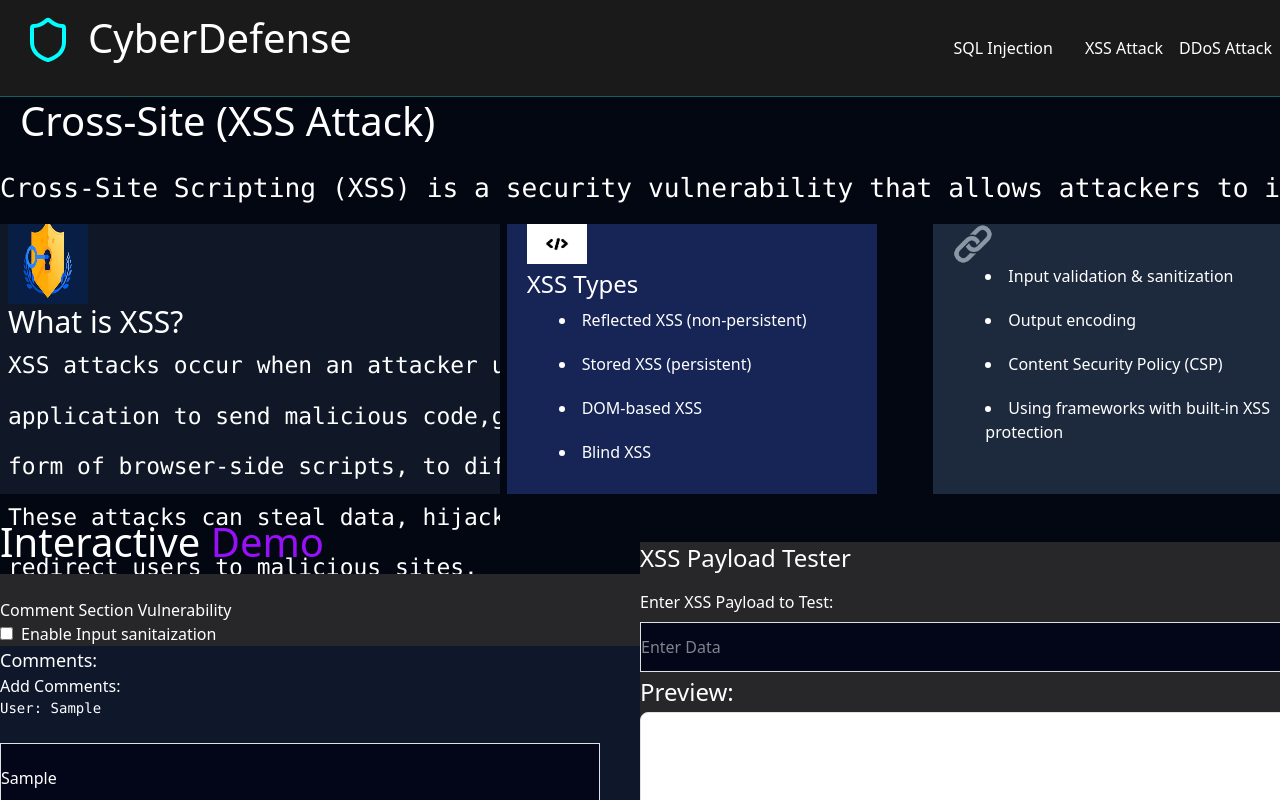
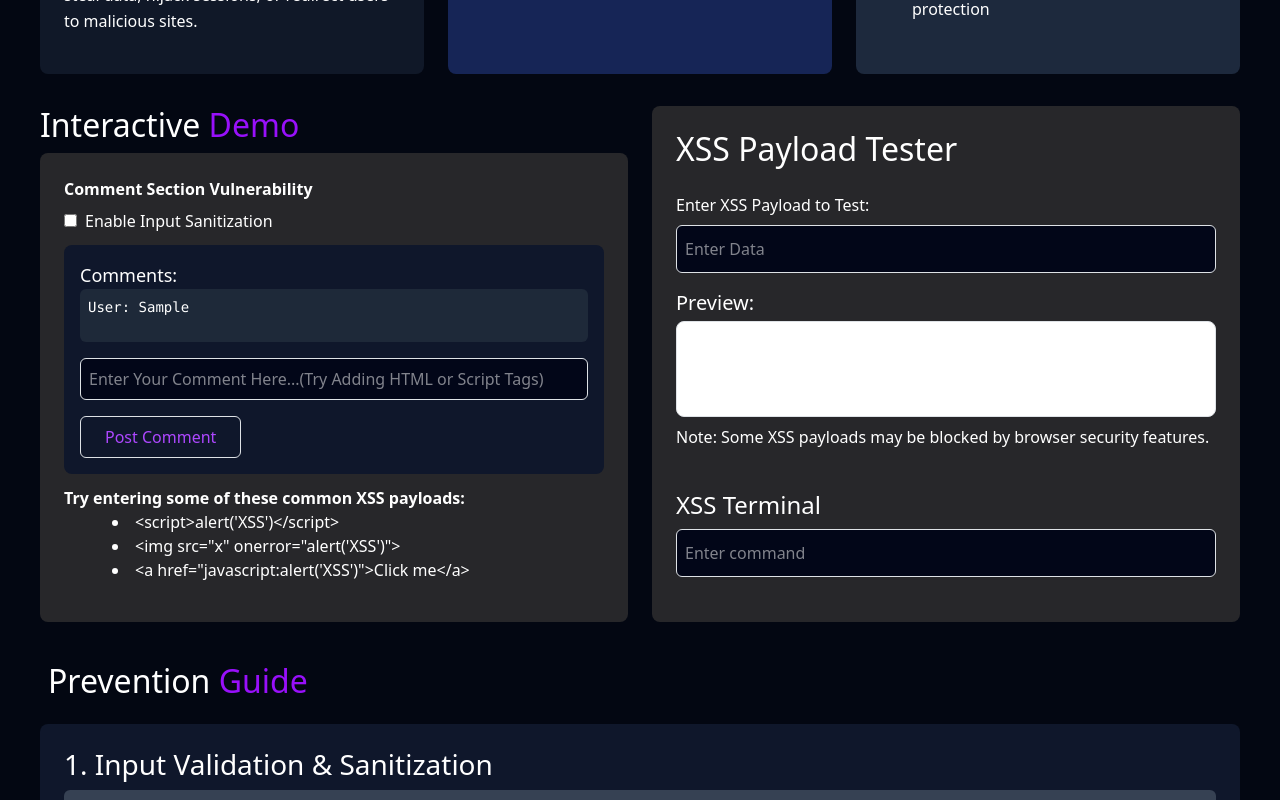
Before and after one commit to FaizanMirza123/Web-Engineering-Project, a React (Vite) app: page /xss in a window 1280 px wide. Both pictures are taken after typing "Sample" into the empty fields and a click on the button "Post Comment". Built offline with nearby package versions, Linux system fonts and the light colour scheme.

Commit message:
alignment set

```diff
--- a/src/Pages/XSSAttack.jsx
+++ b/src/Pages/XSSAttack.jsx
@@ -6,7 +6,7 @@ import preventimg from '../assets/preventimg.webp'
 const XSSAttack = (props) => {
   const [comments, setcomments] = useState([]);
   const [input, setinput] = useState("");
-  const [sanitize, setSanitize] = useState(false); // New state to track checkbox
+  const [sanitize, setSanitize] = useState(false);
 
   const sanitizeInput = (str) => {
     return str
@@ -21,31 +21,32 @@ const XSSAttack = (props) => {
     if (input.trim() !== '') {
       const safeInput = sanitize ? sanitizeInput(input) : input;
       setcomments([...comments, safeInput]);
+      setinput('');
     }
   };
 
   return (
-    <div className="bg-gray-950 text-white text-3xl   min-h-screen overflow-x-hidden">
-      <h1 className="pl-5">Cross-Site <span className='text-purple-600 '>{props.type}</span>(XSS Attack)</h1>
-      <pre className='pt-3  text-base'>Cross-Site Scripting (XSS) is a security vulnerability that allows attackers to inject malicious scripts into web pages viewed by other users.</pre>
-      <div className='grid grid-cols-3  '>
+    <div className="bg-gray-950 text-white min-h-screen px-10 py-6 space-y-8">
+      <h1 className="text-4xl font-bold">
+        Cross-Site <span className="text-purple-600">{props.type}</span> (XSS Attack)
+      </h1>
+      <p className="text-lg">
+        Cross-Site Scripting (XSS) is a security vulnerability that allows attackers to inject malicious scripts into web pages viewed by other users.
+      </p>
 
-        <div className='flex-wrap bg-gray-900 w-[500px] h-[270px] pl-2  '>
-          <img className='w-20 h-20 ' src={xssimg} alt="Loading" />
-          <label >What is XSS?</label>
-          <pre className='text-base pt-2'>
-            <pre >XSS attacks occur when an attacker uses a web</pre>
-            <pre>application to send malicious code,generally in the</pre>
-            <pre>form of browser-side scripts, to different end users.</pre>
-            <pre>These attacks can steal data, hijack sessions, or</pre>
-            <pre>redirect users to malicious sites.</pre>
-          </pre>
+      <div className="grid grid-cols-1 md:grid-cols-3 gap-6">
+        <div className="bg-gray-900 p-4 rounded-lg">
+          <img className="w-20 h-20 mb-2" src={xssimg} alt="XSS Intro" />
+          <h2 className="text-xl font-semibold mb-2">What is XSS?</h2>
+          <p className="text-base leading-relaxed">
+            XSS attacks occur when an attacker uses a web application to send malicious code, generally in the form of browser-side scripts, to different end users. These attacks can steal data, hijack sessions, or redirect users to malicious sites.
+          </p>
         </div>
 
-        <div className='bg-blue-950 w-[370px] h-[270px] ml-20 pl-5'>
-          <img className='h-10 w-15 ' src={xsstype} alt="Loading" />
-          <label className='text-2xl ' >XSS Types</label>
-          <ul className='list-disc list-inside text-base space-y-5 pt-2 ' >
+        <div className="bg-blue-950 p-4 rounded-lg">
+          <img className="h-10 mb-2" src={xsstype} alt="XSS Types" />
+          <h2 className="text-xl font-semibold">XSS Types</h2>
+          <ul className="list-disc list-inside mt-2 space-y-2 text-base">
             <li>Reflected XSS (non-persistent)</li>
             <li>Stored XSS (persistent)</li>
             <li>DOM-based XSS</li>
@@ -53,9 +54,10 @@ const XSSAttack = (props) => {
           </ul>
         </div>
 
-        <div className='bg-slate-800 w-[400px] h-[270px] pl-5 ml-20 '>
-          <img className='h-10 w-10' src={preventimg} alt="Loading" />
-          <ul className='text-base list-disc list-inside space-y-5'>
+        <div className="bg-slate-800 p-4 rounded-lg">
+          <img className="h-10 w-10 mb-2" src={preventimg} alt="Prevention" />
+          <h2 className="text-xl font-semibold mb-2">Prevention Techniques</h2>
+          <ul className="list-disc list-inside text-base space-y-2">
             <li>Input validation & sanitization</li>
             <li>Output encoding</li>
             <li>Content Security Policy (CSP)</li>
@@ -64,103 +66,100 @@ const XSSAttack = (props) => {
         </div>
       </div>
 
-      <div className='grid grid-cols-2 '>
-        <div className='text-2xl mt-4'>
-          <h1>Interactive <span className='text-purple-600'>Demo</span></h1>
-          <div className='text-base pt-4 w-[700px] h-[390px] bg-zinc-800'>
-            <label >Comment Section Vulnerability</label>
-            <br />
-            <input className='ml-2' type="checkbox" onChange={(e) => setSanitize(e.target.checked)} />
-            <label className='ml-2' >Enable Input sanitaization</label>
-            <div className='bg-slate-900 '>
-              <label className='text-lg' >Comments:</label>
-              <br />
-              <label >Add Comments:</label>
-              <br />
-              <div className='max-h-10 overflow-scroll'>
-                {
-                  comments != null ?
-                    comments.map((comment, index) => {
-                      return (
-                        <div key={index}>
-                          <pre>User: {comment}</pre>
-                        </div>
-                      )
-                    }) : null
-                }
+      <div className="grid grid-cols-1 lg:grid-cols-2 gap-6">
+        <div>
+          <h2 className="text-2xl font-semibold">Interactive <span className="text-purple-600">Demo</span></h2>
+          <div className="bg-zinc-800 p-4 rounded-lg space-y-3 mt-2">
+            <div className="text-base">
+              <label className="font-semibold">Comment Section Vulnerability</label>
+              <div className="mt-2 flex items-center gap-2">
+                <input type="checkbox" onChange={(e) => setSanitize(e.target.checked)} />
+                <label>Enable Input Sanitization</label>
+              </div>
+            </div>
+
+            <div className="bg-slate-900 p-3 rounded-lg">
+              <label className="text-lg font-medium">Comments:</label>
+              <div className="max-h-40 overflow-y-auto bg-gray-800 p-2 rounded mb-2">
+                {comments.map((comment, index) => (
+                  <pre key={index}>User: {comment}</pre>
+                ))}
               </div>
               <input
-                className='bg-slate-950 w-[600px] h-[70px] border border-green-600 mt-2 '
+                className="w-full bg-slate-950 p-2 border border-green-600 rounded mt-2"
                 type="text"
-                placeholder='Enter Your Comment Here...(Try Adding HTML or Script Tags)'
+                placeholder="Enter Your Comment Here...(Try Adding HTML or Script Tags)"
                 value={input}
-                onChange={(event) => { setinput(event.target.value) }}
+                onChange={(e) => setinput(e.target.value)}
               />
-              <button className='text-purple-500 mt-7 border border-green-800 ' onClick={addcomment}>Post Comment</button>
+              <button className="mt-3 px-4 py-2 border border-green-800 text-purple-500 rounded" onClick={addcomment}>
+                Post Comment
+              </button>
             </div>
-            <label >Try entering some of these common XSS payloads:</label>
-            <ul>
-              <li>&lt;script&gt;alert('XSS')&lt;/script&gt;</li>
-              <li>&lt;img src="x" onerror="alert('XSS')"&gt;</li>
-              <li>&lt;a href="javascript:alert('XSS')"&gt;Click me&lt;/a&gt;</li>
-            </ul>
+
+            <div>
+              <label className="font-semibold">Try entering some of these common XSS payloads:</label>
+              <ul className="list-disc list-inside ml-4">
+                <li>&lt;script&gt;alert('XSS')&lt;/script&gt;</li>
+                <li>&lt;img src="x" onerror="alert('XSS')"&gt;</li>
+                <li>&lt;a href="javascript:alert('XSS')"&gt;Click me&lt;/a&gt;</li>
+              </ul>
+            </div>
           </div>
         </div>
 
-        <div className='text-base  bg-zinc-800 mt-12'>
-          <label className='text-2xl'  >XSS Payload Tester</label>
-          <br />
-          <label className='mt-3 block' >Enter XSS Payload to Test:</label>
-          <input className='w-[700px] h-[50px] bg-slate-950 border mt-2 border-green-600' type="text" placeholder='Enter Data' />
-          <label className='mt-1 text-2xl block' >Preview:</label>
-          <div className='w-[700px] h-[100px] mt-1 bg-white border rounded-lg'>
-          </div>
-          <label >Note: Some XSS payloads may be blocked by browser security features.</label>
-          <br />
-          <label className='text-2xl mt-2 block' >XSS Terminal</label>
-          <input className='bg-slate-950 w-[700px] h-[55px]' type="text" placeholder='Enter command' />
+        <div className="bg-zinc-800 p-4 rounded-lg">
+          <h2 className="text-2xl font-semibold">XSS Payload Tester</h2>
+          <label className="block mt-3">Enter XSS Payload to Test:</label>
+          <input className="w-full h-12 bg-slate-950 border mt-2 border-green-600 rounded px-2" type="text" placeholder="Enter Data" />
+          <label className="mt-3 block text-xl">Preview:</label>
+          <div className="w-full h-24 mt-1 bg-white border rounded-lg"></div>
+          <p className="mt-2">Note: Some XSS payloads may be blocked by browser security features.</p>
+
+          <label className="text-2xl mt-4 block">XSS Terminal</label>
+          <input className="w-full h-12 bg-slate-950 border border-green-600 mt-2 rounded px-2" type="text" placeholder="Enter command" />
         </div>
       </div>
 
-      <div className='text-xl pt-6 pl-6  '>
-        <h1 className='text-2xl'>Prevention <span className='text-purple-600'>Guide</span></h1>
-        <div className='border border-green-400 mt-3 bg-slate-900 ml-10 mr-10 h-[800px]'>
-          <label className='text-2xl p-4 block' >How To prevent XSS Attack</label>
-          <label className='text-purple-500 block pl-4' >1. Input Validation & Sanitization</label>
-          <div className='bg-gray-700 h-[150px] ml-10 mr-10 '>
-            <pre className='text-lg'>
+      <div className="mt-10">
+        <h2 className="text-2xl font-semibold pl-2">Prevention <span className="text-purple-600">Guide</span></h2>
+        <div className="bg-slate-900 p-6 rounded-lg mt-4 space-y-6">
+          <div>
+            <h3 className="text-xl font-semibold text-purple-500">1. Input Validation & Sanitization</h3>
+            <div className="bg-gray-700 p-4 rounded mt-2 text-base">
               <pre>// Instead of directly using user input:</pre>
               <pre>element.innerHTML = userInput;</pre>
               <pre>// Sanitize input first:</pre>
-              <pre> const sanitized = DOMPurify.sanitize(userInput);</pre>
-              <pre> element.innerHTML = sanitized;</pre>
-            </pre>
+              <pre>const sanitized = DOMPurify.sanitize(userInput);</pre>
+              <pre>element.innerHTML = sanitized;</pre>
+            </div>
           </div>
-          <label className='text-purple-500 pl-4 block text-xl' >2.Output Encoding</label>
-          <pre className='mt-3 ml-5' >Encode user-generated content before rendering it to prevent script execution.</pre>
-          <div className='bg-gray-700 h-[180px] ml-10 mr-10 text-base'>
-            <label >// Encode output:</label>
-            <br />
-            <label><code>const encodedOutput = userInput;</code></label>
-            <br />
-            <label> .replace(/&/g, '&amp;')</label>
-            <br />
-            <label>.replace(/&lt;/g, '&amp;lt;')</label><br />
-            <label>.replace(/&gt;/g, '&amp;gt;')</label><br />
-            <label>.replace(/&quot;/g, '&amp;quot;')</label><br />
-            <label>.replace(/&#039;/g, '&amp;#039;')</label>
+
+          <div>
+            <h3 className="text-xl font-semibold text-purple-500">2. Output Encoding</h3>
+            <p className="mt-2 ml-2">Encode user-generated content before rendering it to prevent script execution.</p>
+            <div className="bg-gray-700 p-4 rounded mt-2 text-base">
+              <pre>const encodedOutput = userInput</pre>
+              <pre>.replace(/&/g, '&amp;')</pre>
+              <pre>.replace(/&lt;/g, '&amp;lt;')</pre>
+              <pre>.replace(/&gt;/g, '&amp;gt;')</pre>
+              <pre>.replace(/&quot;/g, '&amp;quot;')</pre>
+              <pre>.replace(/&#039;/g, '&amp;#039;')</pre>
+            </div>
           </div>
+
           <div>
-            <label className='text-purple-400 block pt-3 '>3. Content Security Policy (CSP)</label>
-            <br />
-            <label >Implement CSP Headers to restrict which scripts can be executed</label>
-            <div className='bg-gray-700 h-[100px] ml-10 mr-10 text-base space-y-2'>
-              <label>// Add CSP header:</label><br />
-              <label>Content-Security-Policy: default-src 'self';</label><br />
-              <label>&nbsp;&nbsp;script-src 'self' trusted-cdn.com;</label>
+            <h3 className="text-xl font-semibold text-purple-500">3. Content Security Policy (CSP)</h3>
+            <p className="mt-2">Implement CSP Headers to restrict which scripts can be executed.</p>
+            <div className="bg-gray-700 p-4 rounded mt-2 text-base">
+              <pre>Content-Security-Policy: default-src 'self';</pre>
+              <pre>script-src 'self' trusted-cdn.com;</pre>
             </div>
-            <label className='text-purple-400 text-xl block mt-3 ml-3'>4. Use Frameworks with XSS Protection</label>
-            <pre className='mt-3 text-lg'>Modern frameworks like React, Angular, and Vue have built-in XSS protection.</pre>
+          </div>
+
+          <div>
+            <h3 className="text-xl font-semibold text-purple-500">4. Use Frameworks with XSS Protection</h3>
+            <p className="mt-2 text-base">Modern frameworks like React, Angular, and Vue have built-in XSS protection.</p>
           </div>
         </div>
       </div>
```
